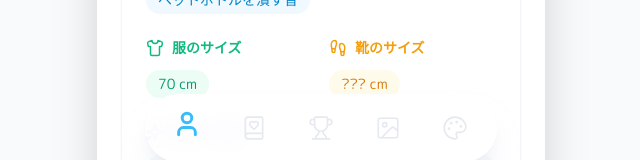
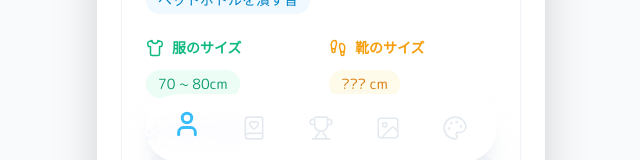
Before and after one commit to ika2kan-fjyu/baby-portfolio-dev, a React (Vite) app: page / in a window 1280 px wide. Shown: the part 614-774 px from the top of the page, without its empty margins (319-959 px from the left). Built offline with nearby package versions, Linux system fonts and the light colour scheme.

Commit message:
服のサイズを変更

```diff
--- a/src/data/data.js
+++ b/src/data/data.js
@@ -7,7 +7,7 @@ export const profileData = {
     },
     likes: ["しましまぐるぐる"],
     dislikes: ["ペットボトルを潰す音"],
-    clothesSize: "70 cm",
+    clothesSize: "70 ~ 80cm",
     shoeSize: "??? cm",
     personality: "よだれが増えてきた。手をおしゃぶりがわりに吸うのが好き。"
 };
```
